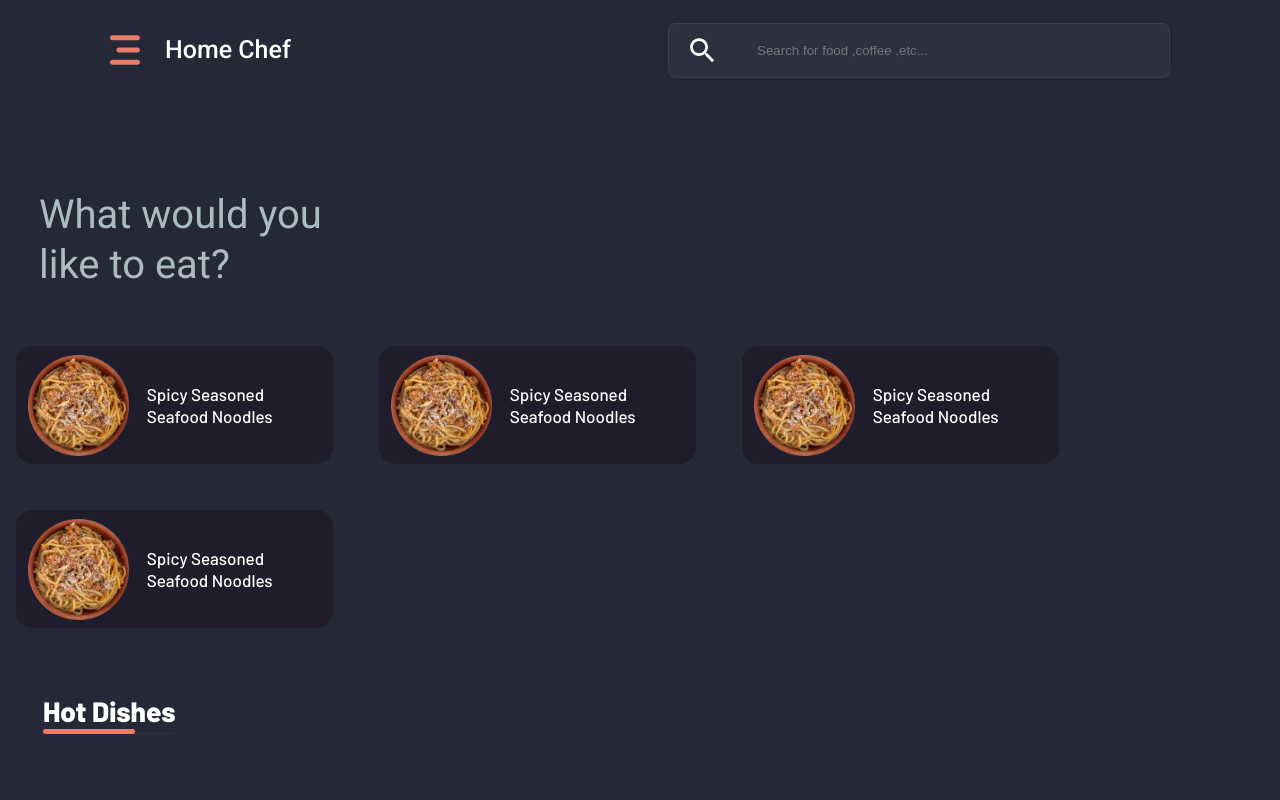
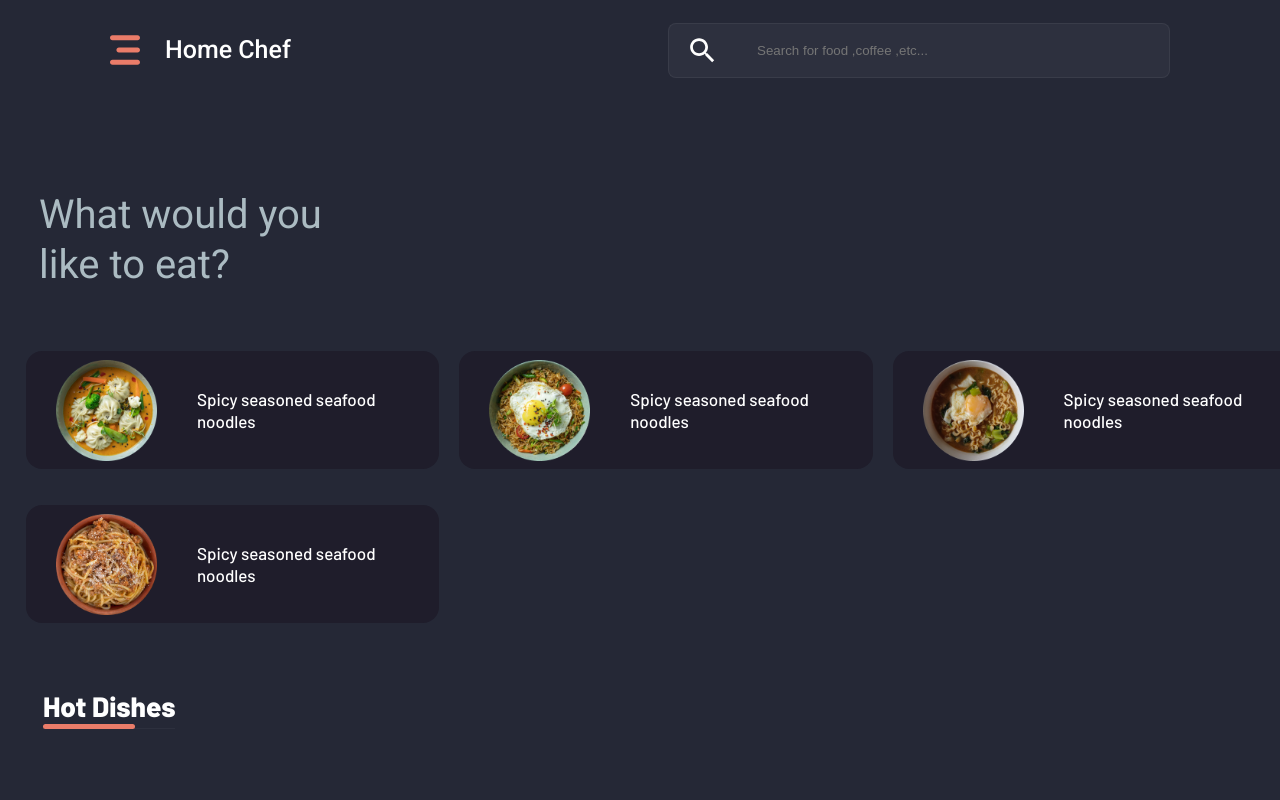
Before and after one commit to aninarafath6/Home-Chef, a React (Create React App) app in the folder home-che-front-end/: page / in a window 1280 px wide. Shown: the top 800 px of the page. Built offline with nearby package versions, Linux system fonts and the light colour scheme.

Commit message:
short maneu section changed to grid system

```diff
--- a/home-che-front-end/src/components/hero/Hero.Element.js
+++ b/home-che-front-end/src/components/hero/Hero.Element.js
@@ -35,12 +35,15 @@ margin-top: 190px;
 export  const MenuContainer = styled.div`
 width:100%;
 height:auto;
-display:flex;
-flex-wrap:wrap;
-gap: 30px;
-@media (max-width: 665px) {
-        justify-content:center;
+display: grid;
+    grid-template-columns: repeat(3,1fr);
+    gap: 20px;
+    padding: 5px 10px 0px;
+    @media screen and (max-width:768px){
+        grid-template-columns:repeat(2,1fr);
         }
-
-
+        @media screen and (max-width:425px){
+        grid-template-columns:repeat(1,1fr);
+        width:98%;
+        }
 `;
--- a/home-che-front-end/src/components/hero/Hero.js
+++ b/home-che-front-end/src/components/hero/Hero.js
@@ -7,10 +7,8 @@ import {
     MenuContainer
 } from "./Hero.Element";
 
-
+import dummyMenu from './dummyMenu'
 export default function Hero() {
-    let [arr,setArr] =useState([{},{},{},{}])
-
     return (
         <HeroContainer>
             <Container>
@@ -19,10 +17,10 @@ export default function Hero() {
                     {/* //we need menu item display */}
 
                         {
-                            arr.map((key,i)=>{
+                            dummyMenu.map((menu,i)=>{
 
                                return(
-                                <ShortMenu key={i}/>
+                                <ShortMenu menu={menu} key={i}/>
                                )
                             })
                         }
--- /dev/null
+++ b/home-che-front-end/src/components/hero/dummyMenu.js
@@ -0,0 +1,18 @@
+export default [
+    {
+        name:'Spicy seasoned seafood noodles',
+        imageURL:'/images/Content-Image 3.png'
+    },
+    {
+        name:'Spicy seasoned seafood noodles',
+        imageURL:'/images/Content-Image 5.png'
+    },
+    {
+        name:'Spicy seasoned seafood noodles',
+        imageURL:'/images/Content-Images.png'
+    },
+    {
+        name:'Spicy seasoned seafood noodles',
+        imageURL:'/images/ContentImage.png'
+    },
+]
--- a/home-che-front-end/src/components/short menu/ShortMenu.Element.js
+++ b/home-che-front-end/src/components/short menu/ShortMenu.Element.js
@@ -1,15 +1,17 @@
 import styled from 'styled-components';
 
 export const Container = styled.div`
-width:317px;
+width:100%;
 height:118px;
 background-color:#1F1D2B;
 border-radius:16px;
 display:flex;
 margin-left: 16px;
-    margin-top: 16px;
+margin-top: 16px;
 
-
+    @media screen and (max-width:425px){
+        height:170px;
+        }
 `;
 
 export const MenuImageSection = styled.div`
@@ -24,13 +26,17 @@ export const MenuContentSection = styled.div`
 width:65%;
 height:100%;
 /* background-color:purple; */
-padding: 0 6px;
+padding: 0 10px;
 display:flex;
 align-items:center;
 justify-content:center;
 `;
 export const MenuImage = styled.img`
 width:101px;
+@media screen and (max-width:425px){
+    width:125px;
+
+        }
 `;
 export const MenuText = styled.p`
 /* Spicy Seasoned Seafood Noodles */
@@ -43,5 +49,9 @@ line-height: 130%;
 /* or 22px */
 
 color: #FFFFFF;
+@media screen and (max-width:425px){
+    font-size: 19px;
 
+
+        }
 `;
--- a/home-che-front-end/src/components/short menu/ShortMenu.js
+++ b/home-che-front-end/src/components/short menu/ShortMenu.js
@@ -6,14 +6,15 @@ import {
     MenuText
 } from "./ShortMenu.Element";
 
-export default function ShortMenu() {
+export default function ShortMenu({menu}) {
+    let {name,imageURL}=menu;
     return (
         <Container>
             <MenuImageSection>
-                <MenuImage src='/images/ContentImage.png' />
+                <MenuImage src={imageURL} />
             </MenuImageSection>
             <MenuContentSection>
-                <MenuText>Spicy Seasoned Seafood Noodles</MenuText>
+                <MenuText>{name}</MenuText>
             </MenuContentSection>
         </Container>
     )
```
